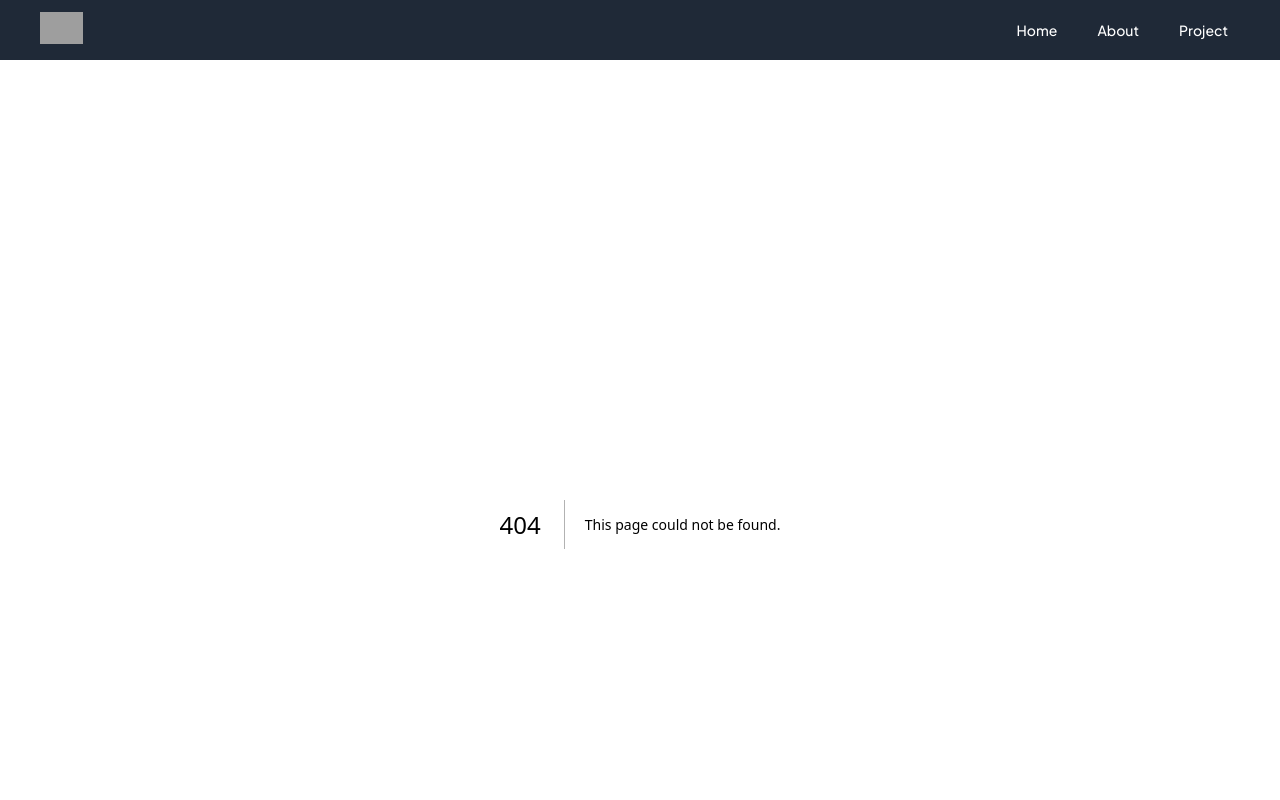
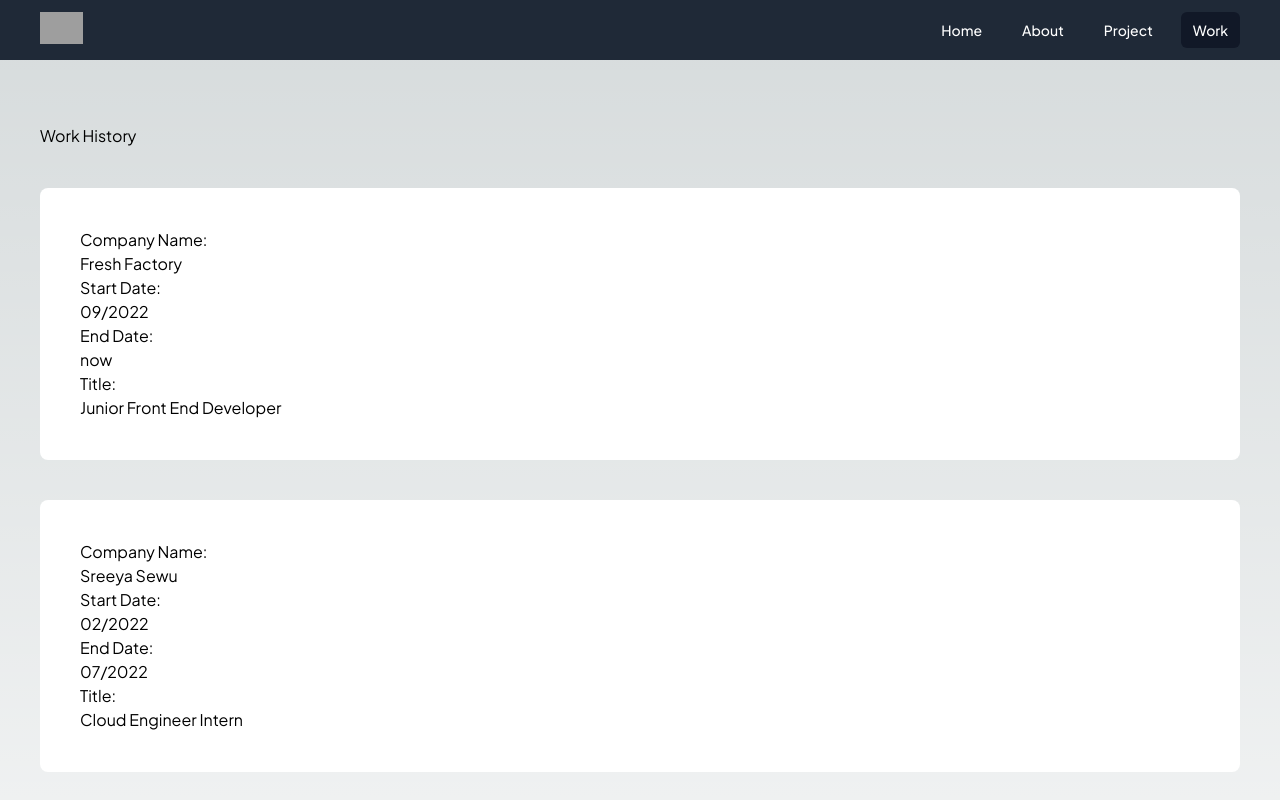
Before and after one commit to fiqriachmada/fiqriachmada.github.io, a Next.js app: page /work in a window 1280 px wide. Before the commit this address had no page. Shown: the top 800 px of the page. Built offline with nearby package versions, Linux system fonts and the light colour scheme; grey boxes are pictures that could not be loaded.

Commit message:
add work history

```diff
--- a/app/(default)/project/[id]/components/detail.jsx
+++ b/app/(default)/project/[id]/components/detail.jsx
@@ -14,7 +14,7 @@
       <h2>{detailItem.title}</h2>
       <img src={detailItem.image} className="rounded-md mt-5 mb-5" />
       <p className="mt-5 mb-5 text-justify">{detailItem.description}</p>
-      {/* <a href={detailItem.link}>{detailItem.link}</a> */}
+
       <div className="flex space-x-10 text-xl lg:text-5xl">
         {detailItem.link && (
           <a href={detailItem.link} target="_blank">
--- /dev/null
+++ b/app/(default)/work/components/workItems.js
@@ -0,0 +1,20 @@
+export const workItems = [
+  {
+    company: 'Fresh Factory',
+    startDate: '09/2022',
+    endDate: 'now',
+    title: 'Junior Front End Developer'
+  },
+  {
+    company: 'Sreeya Sewu',
+    startDate: '02/2022',
+    endDate: '07/2022',
+    title: 'Cloud Engineer Intern'
+  },
+  {
+    company: 'Bank Negara Indonesia',
+    startDate: '07/2021',
+    endDate: '02/2022',
+    title: 'Back End Engineer Intern'
+  }
+]
--- /dev/null
+++ b/app/(default)/work/page.jsx
@@ -0,0 +1,28 @@
+import React from "react";
+import { workItems } from "./components/workItems";
+
+function Work() {
+  return (
+    <div>
+      Work History
+      <div className="flex-col space-y-10 my-10">
+        {workItems.map((workItem) => (
+          <div className="bg-white text-black rounded-lg">
+            <div className="px-10 py-10 ">
+              Company Name:
+              <div>{workItem.company}</div>
+              Start Date:
+              <div>{workItem.startDate}</div>
+              End Date:
+              <div>{workItem.endDate}</div>
+              Title:
+              <div>{workItem.title}</div>
+            </div>
+          </div>
+        ))}
+      </div>
+    </div>
+  );
+}
+
+export default Work;
--- a/data/headerItems.js
+++ b/data/headerItems.js
@@ -10,6 +10,10 @@
   {
     title: 'project',
     link: '/project'
+  },
+  {
+    title: 'work',
+    link: '/work'
   }
 ]
 
```
